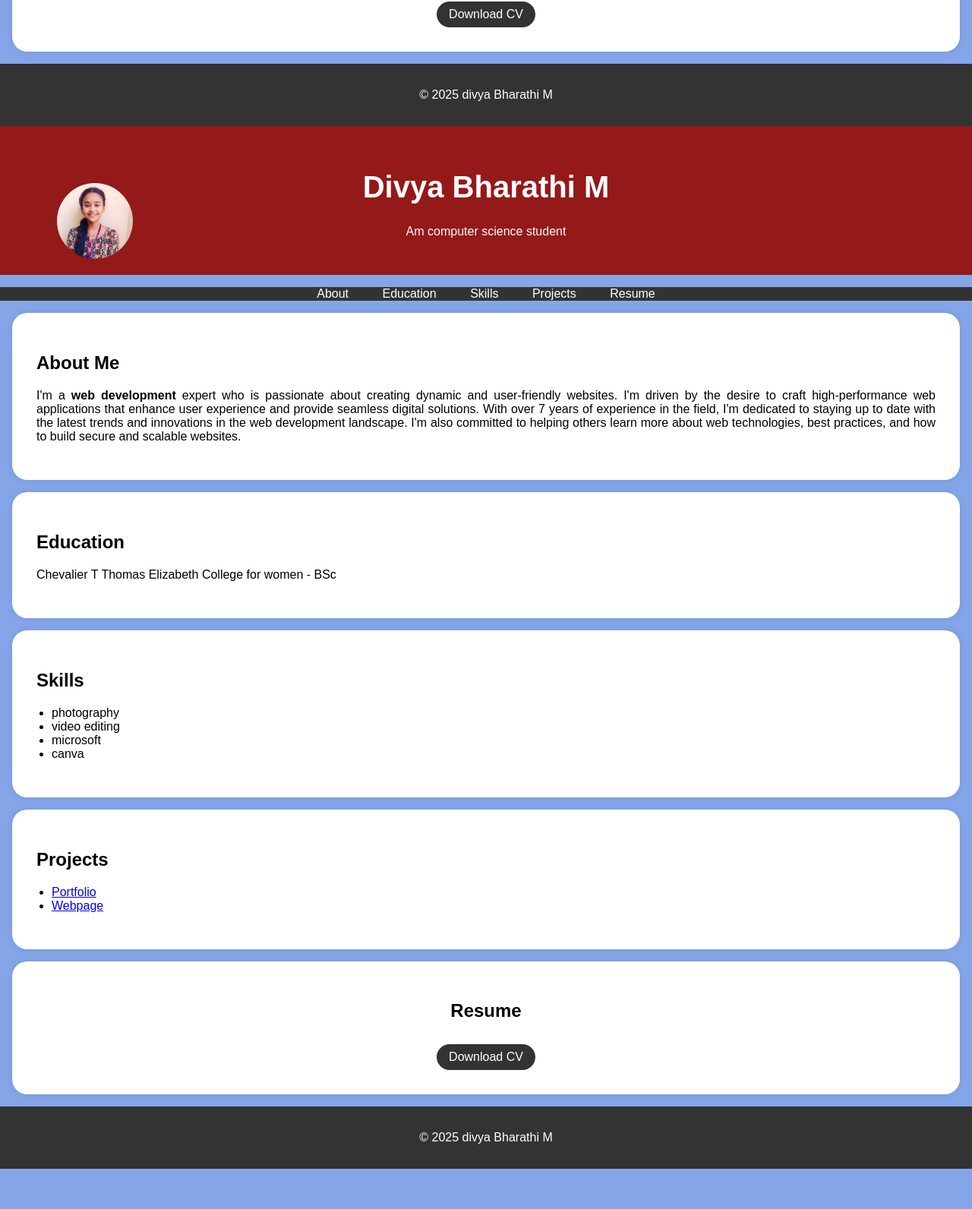
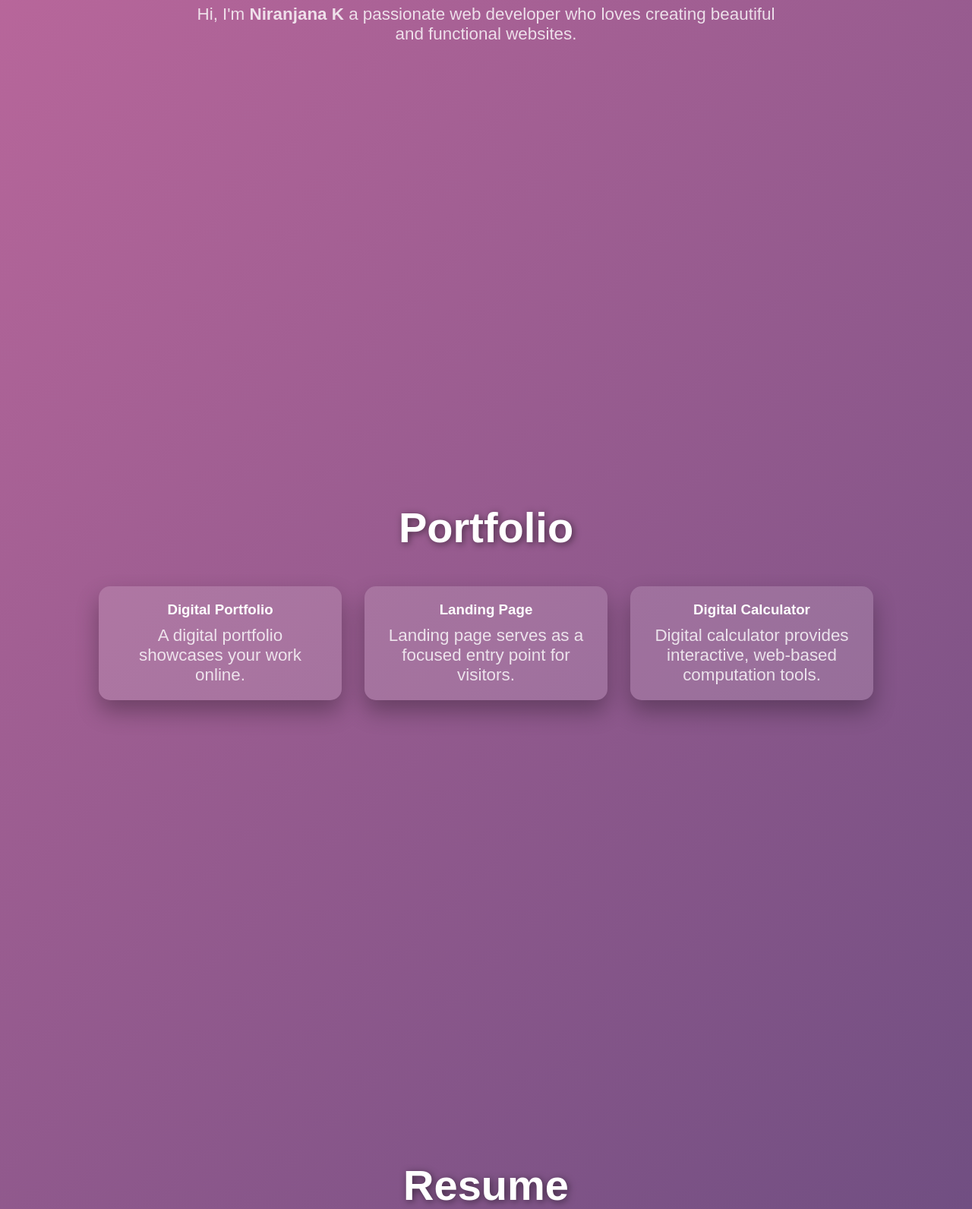
Before and after one commit to Divya-Bharathi-M/portfolio, a plain HTML site: page index2.html in a window 1280 px wide. Shown: the part 1208-2800 px from the top of the page at 76% size. Before the commit the page ends 2747 px from the top, so only its background shows below. Drawn offline with Linux system fonts and the light colour scheme.

Commit message:
Add files via upload

```diff
--- a/index2.html
+++ b/index2.html
@@ -1,389 +1,216 @@
 <!DOCTYPE html>
-<html>
+<html lang="en">
 <head>
-    <title>Portfolio</title>
+    <meta charset="UTF-8">
+    <meta name="viewport" content="width=device-width, initial-scale=1.0">
+    <title>Elegant Webpage</title>
     <style>
-        body {
-            font-family: Arial, sans-serif;
+        /* Reset and Base Styles */
+        * {
             margin: 0;
             padding: 0;
-            background-color: #84a6e9;
+            box-sizing: border-box;
+            font-family: 'Poppins', sans-serif;
         }
 
-        header {
-            background-color: #941919;
-            color: #fff;
+        body {
+            background: linear-gradient(-45deg, #2b5876, #4e4376, #ff7eb3, #ff758c);
+            background-size: 400% 400%;
+            animation: gradientFlow 8s infinite alternate ease-in-out;
+            color: white;
             text-align: center;
-            padding: 2rem 0;
-            position: relative; /* Add this */
+            overflow-x: hidden;
         }
 
-        .header-content h1 {
-            font-size: 2.5rem;
+        @keyframes gradientFlow {
+            0% { background-position: 0% 50%; }
+            100% { background-position: 100% 50%; }
         }
 
-        /* Add styles for the round profile picture */
-        .profile-picture {
-            width: 100px; /* Adjust the size as needed */
-            height: 100px;
-            border-radius: 75%; /* Create a circular shape */
-            object-fit: cover; /* To ensure the image fills the circular area */
-            position: absolute; /* Add this */
-            top: 75px; /* Adjust top position as needed */
-            left: 75px; /* Adjust left position as needed */
+        /* Floating Particles */
+        .particles {
+            position: absolute;
+            width: 100%;
+            height: 100%;
+            overflow: hidden;
+            z-index: -1;
         }
 
+        .particle {
+            position: absolute;
+            width: 10px;
+            height: 10px;
+            background: rgba(255, 255, 255, 0.7);
+            border-radius: 50%;
+            animation: float 10s infinite linear;
+        }
+
+        @keyframes float {
+            0% { transform: translateY(100vh) scale(1); opacity: 1; }
+            100% { transform: translateY(-10vh) scale(1.5); opacity: 0; }
+        }
+
+        /* Navbar */
         nav {
-            background-color: #333;
-            color: #fff;
+            background: rgba(255, 255, 255, 0.2);
+            padding: 15px;
+            display: flex;
+            justify-content: center;
+            gap: 20px;
+            position: fixed;
+            width: 100%;
+            top: 0;
+            backdrop-filter: blur(10px);
+            border-bottom: 1px solid rgba(255, 255, 255, 0.3);
+            z-index: 1000;
+        }
+
+        nav a {
+            color: white;
+            text-decoration: none;
+            font-weight: bold;
+            padding: 10px 20px;
+            border-radius: 5px;
+            transition: 0.3s ease-in-out;
+        }
+
+        nav a:hover {
+            background: rgba(255, 255, 255, 0.3);
+        }
+
+        /* Sections */
+        section {
+            padding: 100px 20px;
+            min-height: 100vh;
+            display: flex;
+            flex-direction: column;
+            justify-content: center;
+            align-items: center;
             text-align: center;
         }
 
-        nav ul {
-            list-style-type: none;
-            padding: 0;
+        section h1 {
+            font-size: 3.5em;
+            margin-bottom: 15px;
+            text-shadow: 2px 2px 10px rgba(0, 0, 0, 0.5);
         }
 
-        nav ul li {
-            display: inline;
-            margin: 0 20px;
+        section p {
+            font-size: 1.4em;
+            max-width: 800px;
+            opacity: 0.8;
         }
 
-        nav ul li a {
-            text-decoration: none;
-            color: #fff;
+        /* Content Cards */
+        .content {
+            display: flex;
+            justify-content: center;
+            flex-wrap: wrap;
+            gap: 30px;
+            margin-top: 30px;
         }
 
-        .section-content {
-            background-color: #fff;
-            padding: 2rem;
-            margin: 1rem;
-            border-radius: 20px;
-            box-shadow: 0 0 10px rgba(0, 0, 0, 0.1);
-            text-align: justify;
+        .card {
+            background: rgba(255, 255, 255, 0.15);
+            padding: 20px;
+            width: 320px;
+            border-radius: 15px;
+            box-shadow: 0 15px 30px rgba(0, 0, 0, 0.3);
+            transition: transform 0.4s ease, background 0.4s ease;
         }
 
-        .download-button {
-            background-color: #333;
-            color: #fff;
-            padding: 0.5rem 1rem;
-            text-decoration: none;
-            border-radius: 20px;
-            display: inline-block;
-            margin-top: 10px;
-            align-self: center;
+        .card:hover {
+            transform: scale(1.07);
+            background: rgba(255, 255, 255, 0.25);
         }
 
-        .download-button:hover {
-            background-color: #555;
+        .card h3 {
+            margin-bottom: 10px;
         }
 
+        /* Footer */
         footer {
-            text-align: center;
-            padding: 1rem 0;
-            background-color: #333;
-            color: #fff;
+            padding: 20px;
+            background: rgba(255, 255, 255, 0.1);
+            font-size: 0.9em;
+            margin-top: 50px;
         }
 
-        ul {
-            list-style-type: disc;
-            padding-left: 20px;
+        /* Smooth Scrolling */
+        html {
+            scroll-behavior: smooth;
         }
     </style>
 </head>
 <body>
-    <header>
-        <div class="header-content">
-            <!-- Add your profile picture here -->
-            <img src="photo.jpeg" alt="Your Profile Picture" class="profile-picture">
-            <h1>Divya Bharathi M</h1>
-            <p>Am computer science student</p>
-        </div>
-    </header>
 
+    <!-- Floating Particles -->
+    <div class="particles">
+        <div class="particle" style="left: 10%; animation-duration: 6s; width: 8px; height: 8px;"></div>
+        <div class="particle" style="left: 30%; animation-duration: 8s; width: 12px; height: 12px;"></div>
+        <div class="particle" style="left: 50%; animation-duration: 10s; width: 15px; height: 15px;"></div>
+        <div class="particle" style="left: 70%; animation-duration: 7s; width: 10px; height: 10px;"></div>
+        <div class="particle" style="left: 90%; animation-duration: 9s; width: 14px; height: 14px;"></div>
+    </div>
+
+    <!-- Navbar -->
     <nav>
-        <ul>
-            <li><a href="#about">About</a></li>
-            <li><a href="#education">Education</a></li>
-            <li><a href="#skills">Skills</a></li>
-            <li><a href="#projects">Projects</a></li>
-            <li><a href="#resume">Resume</a></li>
-
-        </ul>
+        <a href="#home">Home</a>
+        <a href="#about">About</a>
+        <a href="index.html">Portfolio</a>
+        <a href="resume.pdf">Resume</a>
+        <a href="#contact">Contact</a>
     </nav>
 
+    <!-- Hero Section -->
+    <section id="home">
+        <h1>Welcome to my web page</h1>
+        <p>A beautiful, animated, and modern website.</p>
+    </section>
+
+    <!-- About Section -->
     <section id="about">
-        <div class="section-content">
-            <h2>About Me</h2>
-            <p>I'm a <b>web development</b> expert who is passionate about creating dynamic and user-friendly websites.
-                I'm driven by the desire to craft high-performance web applications that enhance user experience and provide
-                 seamless digital solutions. With over 7 years of experience in the field, I'm dedicated to staying up to date
-                 with the latest trends and innovations in the
-                 web development landscape. I'm also committed to helping others learn more about web technologies,
-                 best practices, and how to build secure and scalable websites.</p>
+        <h1>About Me</h1>
+        <p>Hi, I'm <b>Niranjana K </b>a passionate web developer who loves creating beautiful and functional websites.</p>
+    </section>
 
+    <!-- Portfolio Section -->
+    <section id="portfolio">
+        <h1>Portfolio</h1>
+        <div class="content">
+            <div class="card">
+                <h3>Digital Portfolio</h3>
+                <p>A digital portfolio showcases your work online.</p>
+            </div>
+            <div class="card">
+                <h3>Landing Page</h3>
+                <p>Landing page serves as a focused entry point for visitors.</p>
+            </div>
+            <div class="card">
+                <h3>Digital Calculator</h3>
+                <p>Digital calculator provides interactive, web-based computation tools.</p>
+            </div>
         </div>
     </section>
 
-    <section id="education">
-        <div class="section-content">
-            <h2>Education</h2>
-            <p>Chevalier T Thomas Elizabeth College for women - BSc</p>
-
-
-        </div>
+    <!-- Resume Section -->
+    <section id="resume">
+        <h1>Resume</h1>
+        <p>Download my resume to explore my skills and experience.</p>
+        <a href="resume.pdf" download style="color: white; font-size: 1.2em; text-decoration: underline;">Download Resume</a>
     </section>
 
-    <section id="skills">
-        <div class="section-content">
-            <h2>Skills</h2>
-            <ul>
-
-                <li>photography</li>
-                <li>video editing</li>
-                <li>microsoft</li>
-                <li>canva</li>
-            </ul>
-        </div>
+    <!-- Contact Section -->
+    <section id="contact">
+        <h1>Contact Me</h1>
+        <p>Email: kniranjana1104@gmail.com</p>
+        <p>Phone:9884001875</p>
     </section>
 
-    <section id="projects">
-        <div class="section-content">
-            <h2>Projects</h2>
-            <ul>
-                <li><a href="index.html">Portfolio</a></li>
-                <li><a href="index2.html">Webpage</a></li>
-                <!-- Add more project links here -->
-            </ul>
-        </div>
-    </section>
-
-    <section id="resume">
-
-        <div class="section-content">
-            <center>
-            <h2>Resume</h2>
-            <a href="resume.pdf" target="_blank" class="download-button">Download CV</a>
-        </center>
-        </div>
-
-    </section>
-
+    <!-- Footer -->
     <footer>
-        <p>&copy; 2025 divya Bharathi M </p>
+        <p>&copy; 2025 Elegance Webpage. All rights reserved.</p>
     </footer>
 
-    <script>
-        // Smooth scrolling to section when clicking on navigation links
-        document.querySelectorAll('a[href^="#"]').forEach(anchor => {
-            anchor.addEventListener('click', function(e) {
-                e.preventDefault();
-
-                const targetId = this.getAttribute('href').substring(1);
-                const targetElement = document.getElementById(targetId);
-
-                if (targetElement) {
-                    window.scrollTo({
-                        top: targetElement.offsetTop,
-                        behavior: 'smooth'
-                    });
-                }
-            });
-        });
-    </script>
-</body>
-</html><!DOCTYPE html>
-<html>
-<head>
-    <title>Portfolio</title>
-    <style>
-        body {
-            font-family: Arial, sans-serif;
-            margin: 0;
-            padding: 0;
-            background-color: #84a6e9;
-        }
-
-        header {
-            background-color: #941919;
-            color: #fff;
-            text-align: center;
-            padding: 2rem 0;
-            position: relative; /* Add this */
-        }
-
-        .header-content h1 {
-            font-size: 2.5rem;
-        }
-
-        /* Add styles for the round profile picture */
-        .profile-picture {
-            width: 100px; /* Adjust the size as needed */
-            height: 100px;
-            border-radius: 75%; /* Create a circular shape */
-            object-fit: cover; /* To ensure the image fills the circular area */
-            position: absolute; /* Add this */
-            top: 75px; /* Adjust top position as needed */
-            left: 75px; /* Adjust left position as needed */
-        }
-
-        nav {
-            background-color: #333;
-            color: #fff;
-            text-align: center;
-        }
-
-        nav ul {
-            list-style-type: none;
-            padding: 0;
-        }
-
-        nav ul li {
-            display: inline;
-            margin: 0 20px;
-        }
-
-        nav ul li a {
-            text-decoration: none;
-            color: #fff;
-        }
-
-        .section-content {
-            background-color: #fff;
-            padding: 2rem;
-            margin: 1rem;
-            border-radius: 20px;
-            box-shadow: 0 0 10px rgba(0, 0, 0, 0.1);
-            text-align: justify;
-        }
-
-        .download-button {
-            background-color: #333;
-            color: #fff;
-            padding: 0.5rem 1rem;
-            text-decoration: none;
-            border-radius: 20px;
-            display: inline-block;
-            margin-top: 10px;
-            align-self: center;
-        }
-
-        .download-button:hover {
-            background-color: #555;
-        }
-
-        footer {
-            text-align: center;
-            padding: 1rem 0;
-            background-color: #333;
-            color: #fff;
-        }
-
-        ul {
-            list-style-type: disc;
-            padding-left: 20px;
-        }
-    </style>
-</head>
-<body>
-    <header>
-        <div class="header-content">
-            <!-- Add your profile picture here -->
-            <img src="photo.jpeg" alt="Your Profile Picture" class="profile-picture">
-            <h1>Divya Bharathi M</h1>
-            <p>Am computer science student</p>
-        </div>
-    </header>
-
-    <nav>
-        <ul>
-            <li><a href="#about">About</a></li>
-            <li><a href="#education">Education</a></li>
-            <li><a href="#skills">Skills</a></li>
-            <li><a href="#projects">Projects</a></li>
-            <li><a href="#resume">Resume</a></li>
-
-        </ul>
-    </nav>
-
-    <section id="about">
-        <div class="section-content">
-            <h2>About Me</h2>
-            <p>I'm a <b>web development</b> expert who is passionate about creating dynamic and user-friendly websites.
-                I'm driven by the desire to craft high-performance web applications that enhance user experience and provide
-                 seamless digital solutions. With over 7 years of experience in the field, I'm dedicated to staying up to date
-                 with the latest trends and innovations in the
-                 web development landscape. I'm also committed to helping others learn more about web technologies,
-                 best practices, and how to build secure and scalable websites.</p>
-
-        </div>
-    </section>
-
-    <section id="education">
-        <div class="section-content">
-            <h2>Education</h2>
-            <p>Chevalier T Thomas Elizabeth College for women - BSc</p>
-
-
-        </div>
-    </section>
-
-    <section id="skills">
-        <div class="section-content">
-            <h2>Skills</h2>
-            <ul>
-
-                <li>photography</li>
-                <li>video editing</li>
-                <li>microsoft</li>
-                <li>canva</li>
-            </ul>
-        </div>
-    </section>
-
-    <section id="projects">
-        <div class="section-content">
-            <h2>Projects</h2>
-            <ul>
-                <li><a href="index.html">Portfolio</a></li>
-                <li><a href="index2.html">Webpage</a></li>
-                <!-- Add more project links here -->
-            </ul>
-        </div>
-    </section>
-
-    <section id="resume">
-
-        <div class="section-content">
-            <center>
-            <h2>Resume</h2>
-            <a href="resume.pdf" target="_blank" class="download-button">Download CV</a>
-        </center>
-        </div>
-
-    </section>
-
-    <footer>
-        <p>&copy; 2025 divya Bharathi M </p>
-    </footer>
-
-    <script>
-        // Smooth scrolling to section when clicking on navigation links
-        document.querySelectorAll('a[href^="#"]').forEach(anchor => {
-            anchor.addEventListener('click', function(e) {
-                e.preventDefault();
-
-                const targetId = this.getAttribute('href').substring(1);
-                const targetElement = document.getElementById(targetId);
-
-                if (targetElement) {
-                    window.scrollTo({
-                        top: targetElement.offsetTop,
-                        behavior: 'smooth'
-                    });
-                }
-            });
-        });
-    </script>
 </body>
 </html>
```
Also changed, not shown: index.html (+16 -18 lines), photo.jpg (added).
